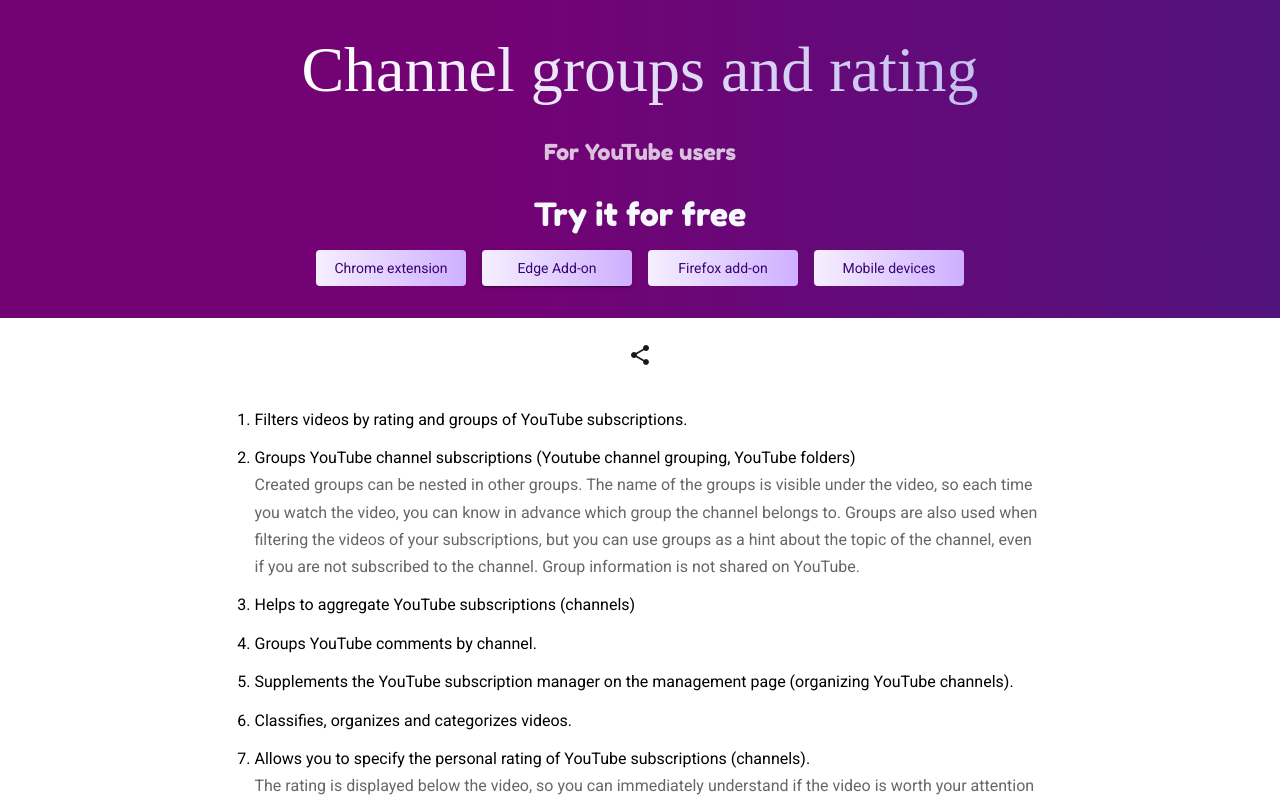
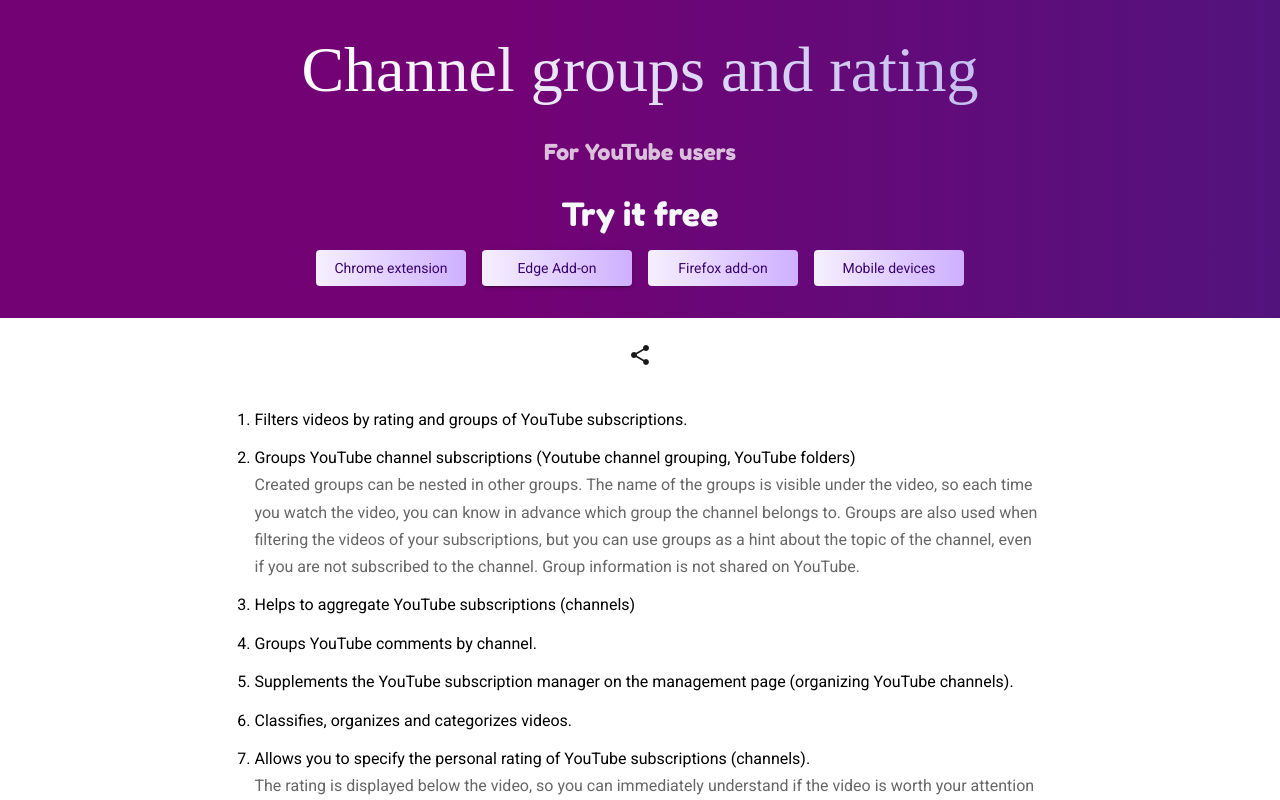
Before and after one commit to anton-voronov-a/channelg, an Angular app in the folder spa/: page / in a window 1280 px wide. Shown: the top 800 px of the page. Built offline with nearby package versions, Linux system fonts and the light colour scheme; a web font is replaced by a local one.

Commit message:
description

```diff
--- a/spa/src/app/home/home.component.html
+++ b/spa/src/app/home/home.component.html
@@ -8,7 +8,7 @@
       For YouTube users
     </div>
     <div class="cg-advice">
-      <div class="cg-advice__text">Try it for free</div>
+      <div class="cg-advice__text">Try it free</div>
       <div class="yp-homepage-stores">
         <a mat-flat-button
            href="https://chrome.google.com/webstore/detail/channel-groups-and-rating/hopcbmeplpekjenhhkiceeeaeoeoaona"
```
Also changed, not shown: 3 other files (tests, documents, lock files or other folders).
